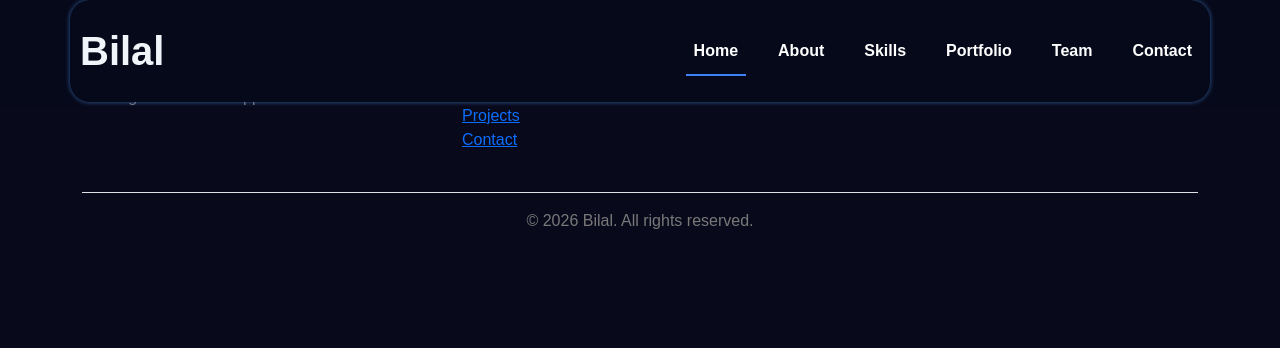
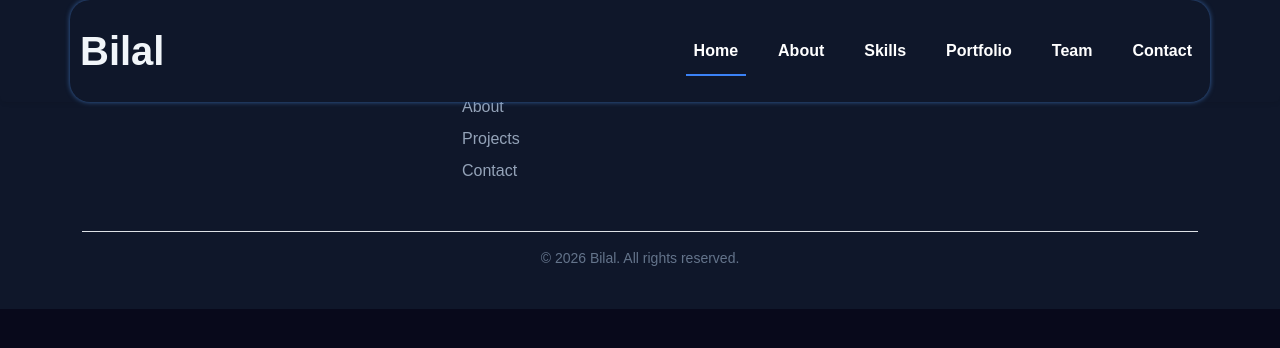
Before and after one commit to bilalmustofa/My-Portfolio, a plain HTML site: page index.html in a window 1280 px wide. Drawn offline with nearby package versions, Linux system fonts and the light colour scheme.

Commit message:
footer style add

```diff
--- a/assets/css/style.css
+++ b/assets/css/style.css
@@ -13,12 +13,10 @@ body {
 
 /*********** Nav Bar CSS **********/
 /**********************************/
-header {
-  background:rgb(6, 9, 26);
-}
 .navbar {
   padding: 0 10px;
   border-radius: 20px;
+  background-color: #0f172a;
   box-shadow:0 0 5px rgba(82, 152, 243, 0.6) ;
 }
 .navbar-brand {
@@ -70,3 +68,59 @@ header {
   transform: translateY(0);
   opacity: 1;
 }
+
+/********* FOOTER PART ************/
+/**********************************/
+.footer {
+  background-color: #0f172a;
+  color: #e2e8f0;
+}
+
+/* Brand */
+.footer-brand {
+  font-weight: bold;
+  transition: 0.3s;
+}
+
+/* Text */
+.footer-text {
+  color: #94a3b8;
+  font-size: 14px;
+}
+
+/* Titles */
+.footer-title {
+  margin-bottom: 15px;
+  font-weight: 600;
+}
+
+/* Links */
+.footer-link {
+  color: #94a3b8;
+  text-decoration: none;
+  display: inline-block;
+  margin-bottom: 8px;
+  transition: 0.3s;
+}
+
+.footer-link:hover {
+  color: #3b82f6;
+  transform: translateX(3px);
+}
+
+/* Bottom text */
+.footer-copy {
+  font-size: 14px;
+  color: #64748b;
+}
+.footer-icon {
+  color: #94a3b8;
+  font-size: 20px;
+  transition: 0.3s;
+}
+
+/* Hover effect */
+.footer-icon:hover {
+  color: #3b82f6;
+  transform: translateY(-3px);
+}
```
